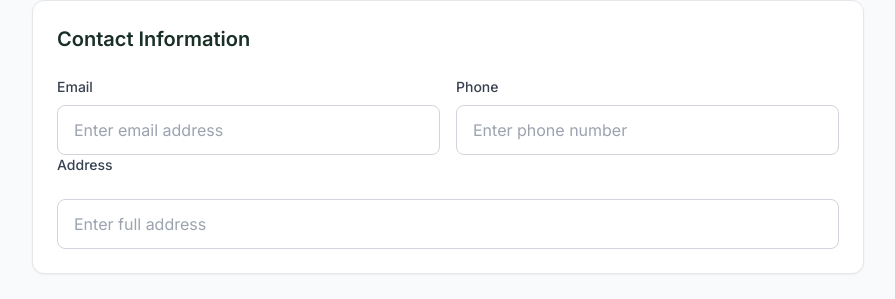
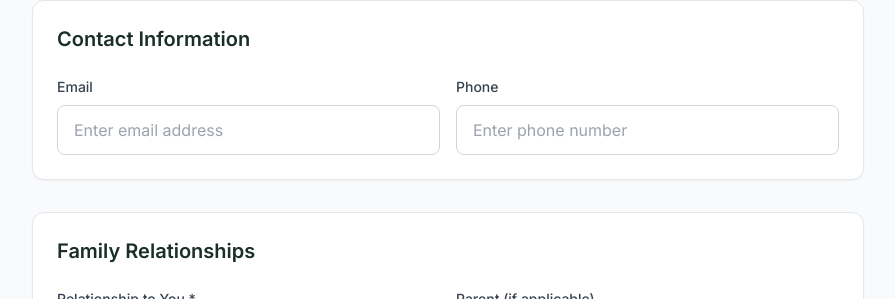
Before and after one commit to OIgboerika/AncestorLens, a React (Vite) app: page /family-tree/builder in a window 1280 px wide. Shown: the part 1722-2021 px from the top of the page, without its empty margins (320-1215 px from the left). Built offline with nearby package versions, Linux system fonts and the light colour scheme; no server answers; sample sign-in values are in the browser's storage.

Commit message:
Fix TypeScript error - remove address field reference

```diff
--- a/src/pages/family/FamilyTreeBuilderPage.tsx
+++ b/src/pages/family/FamilyTreeBuilderPage.tsx
@@ -511,15 +511,6 @@ const FamilyTreeBuilderPage = () => {
               placeholder="Enter phone number"
             />
           </div>
-
-          <Input
-            label="Address"
-            name="address"
-            value={formData.address}
-            onChange={handleInputChange}
-            placeholder="Enter full address"
-            className="mt-4"
-          />
         </Card>
 
         {/* Family Relationships */}
```
